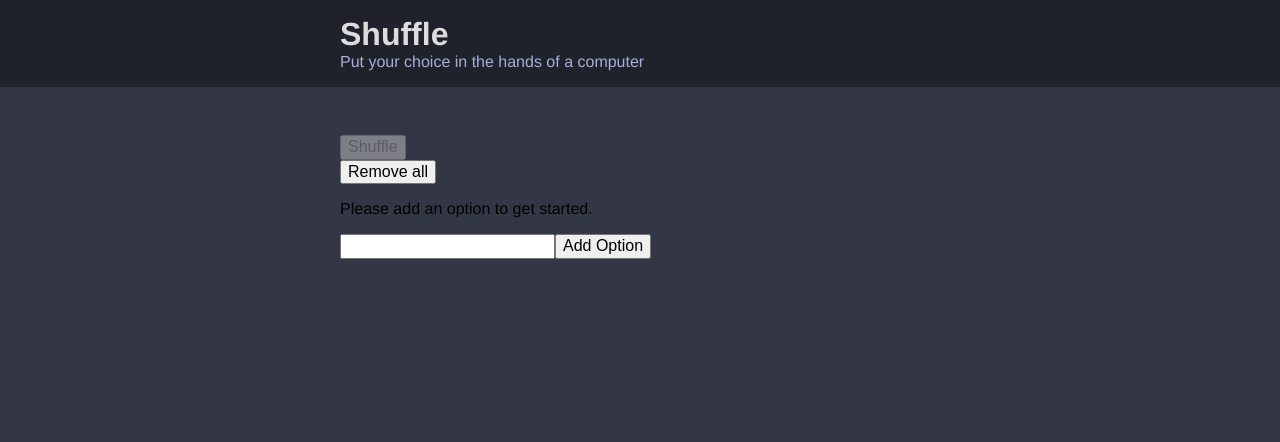
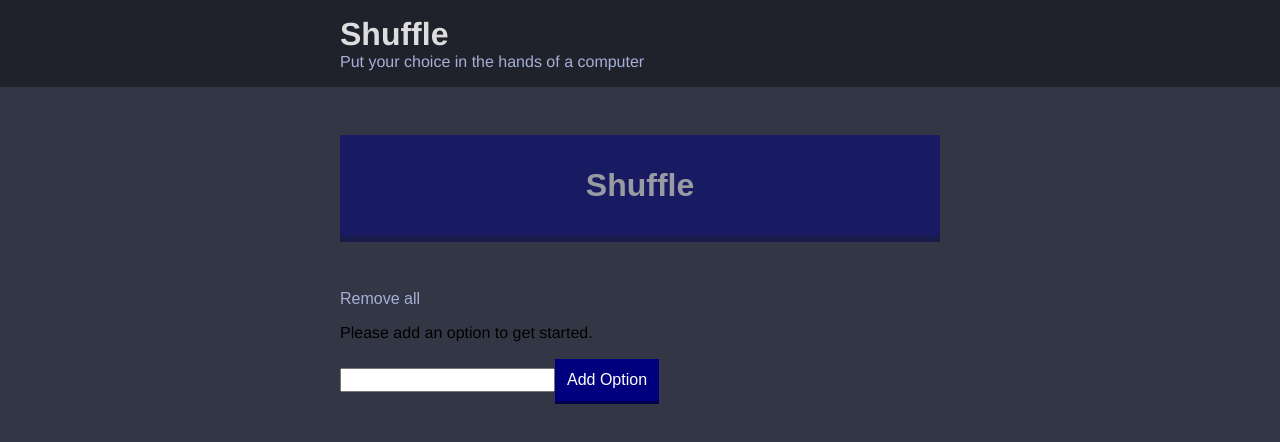
Before and after one commit to onurcankaya/react-shuffle-app, a React app: page / in a window 1280 px wide. Shown: the top 442 px of the page. Built offline with nearby package versions, Linux system fonts and the light colour scheme.

Commit message:
added button styles

```diff
--- a/src/components/Action.js
+++ b/src/components/Action.js
@@ -3,7 +3,10 @@ import React from 'react'
 const Action = ({ handlePick, hasOptions }) => {
   return (
     <div>
-      <button disabled={!hasOptions} onClick={handlePick}>
+      <button
+        disabled={!hasOptions}
+        onClick={handlePick}
+        className="big-button">
         Shuffle
       </button>
     </div>
--- a/src/components/AddOption.js
+++ b/src/components/AddOption.js
@@ -22,7 +22,7 @@ export default class AddOption extends React.PureComponent {
       <div>
         <form onSubmit={this.handleAddOption}>
           <input type="text" name="option" />
-          <button>Add Option</button>
+          <button className="button">Add Option</button>
         </form>
         {this.state.error && <p>{this.state.error}</p>}
       </div>
--- a/src/components/Option.js
+++ b/src/components/Option.js
@@ -4,7 +4,11 @@ const Option = ({ option, handleRemoveOption }) => {
   return (
     <div>
       {option}
-      <button onClick={() => handleRemoveOption(option)}>Remove</button>
+      <button
+        onClick={() => handleRemoveOption(option)}
+        className="button button--link">
+        Remove
+      </button>
     </div>
   )
 }
--- a/src/components/Options.js
+++ b/src/components/Options.js
@@ -4,7 +4,9 @@ import Option from './Option'
 const Options = ({ handleDeleteOptions, handleRemoveOption, options }) => {
   return (
     <div>
-      <button onClick={handleDeleteOptions}>Remove all</button>
+      <button onClick={handleDeleteOptions} className="button--link">
+        Remove all
+      </button>
       {options.length === 0 && <p>Please add an option to get started.</p>}
       {options.map((option) => {
         return (
--- a/src/styles/base/_base.scss
+++ b/src/styles/base/_base.scss
@@ -8,6 +8,10 @@ body {
   background-color: $dark-blue;
 }
 
-h1 {
-  font-size: 1rem;
+button {
+  cursor: pointer;
 }
+
+button:disabled {
+  cursor: default;
+}
--- a/src/styles/base/_settings.scss
+++ b/src/styles/base/_settings.scss
@@ -1,9 +1,11 @@
 // colors
 $dark-blue: #333745;
+$blue: #00007F;
 $off-black: #20222b;
 $off-white: #a5afd7;
 
 // spacing
+$s-size: 1.2rem;
 $m-size: 1.6rem;
 $l-size: 3.2rem;
 $xl-size: 4.8rem;
--- /dev/null
+++ b/src/styles/components/_button.scss
@@ -0,0 +1,34 @@
+.big-button {
+  background: $blue;
+  border: none;
+  outline: none;
+  border-bottom: .6rem solid darken($blue, 10%);
+  color: white;
+  font-weight: bold;
+  font-size: $l-size;
+  margin-bottom: $xl-size;
+  padding: $l-size;
+  width: 100%;
+}
+
+.big-button:disabled {
+  opacity: 0.5;
+}
+
+.button {
+  background: $blue;
+  border: none;
+  outline: none;
+  border-bottom: .3rem solid darken($blue, 10%);
+  color: white;
+  font-weight: 500;
+  padding: $s-size;
+}
+
+.button--link {
+  background: none;
+  border: none;
+  outline: none;
+  color: $off-white;
+  padding: 0;
+}
--- a/src/styles/styles.scss
+++ b/src/styles/styles.scss
@@ -1,4 +1,5 @@
 @import './base/settings';
 @import './base/base';
+@import './components/button';
 @import './components/container';
 @import './components/header';
```
